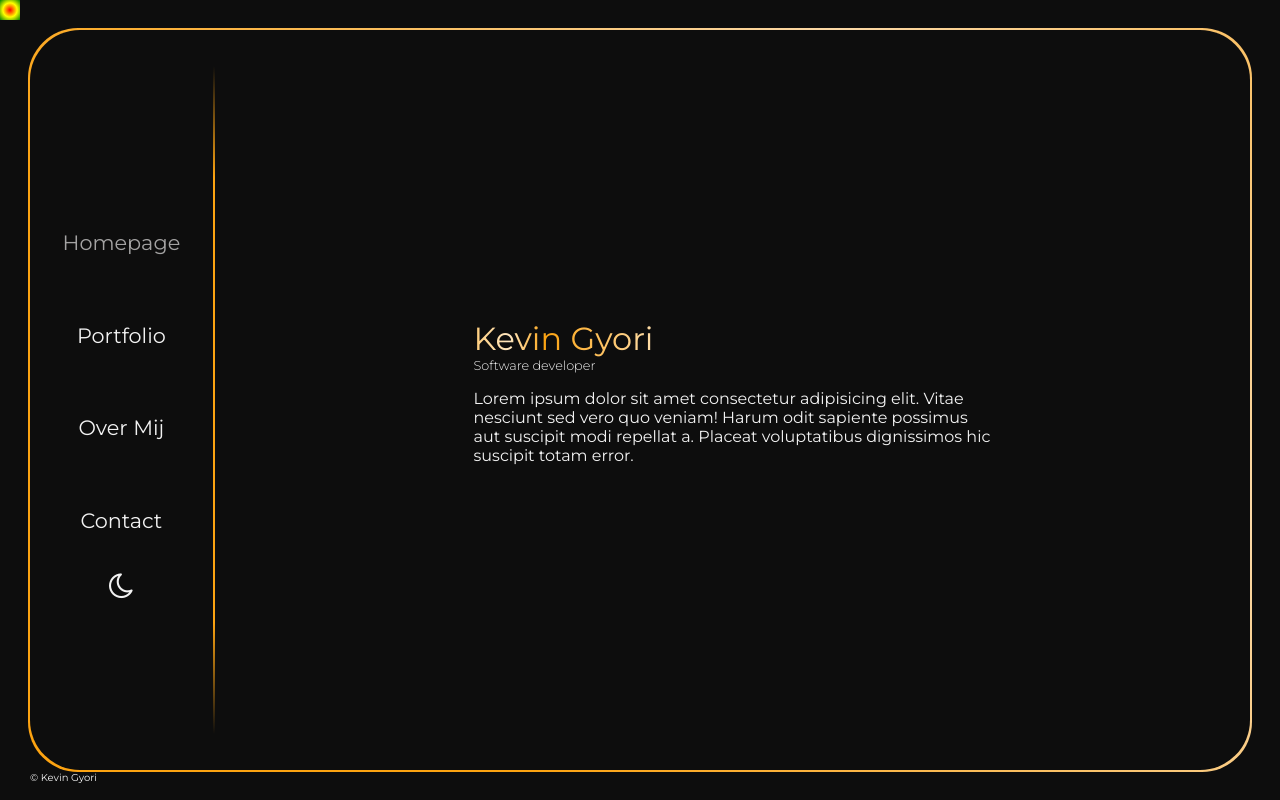
After one commit to GyKevin/Portfolio-website, a PHP site: template views/home/home.view.php in a window 1280 px wide. The commit adds this page. Run offline with PHP 8.4, Linux system fonts and the light colour scheme; the template is opened without the code that fills it, so the values that code supplies are empty.

Commit message:
mvc
dark mode switch doesn't work right now

```diff
--- /dev/null
+++ b/views/home/home.view.php
@@ -0,0 +1,7 @@
+<?php require './views/layout/header.php' ?>
+<div id="txt-container">
+    <h1>Kevin Gyori</h1>
+    <p id="small-txt">Software developer</p>
+    <p>Lorem ipsum dolor sit amet consectetur adipisicing elit. Vitae nesciunt sed vero quo veniam! Harum odit sapiente possimus aut suscipit modi repellat a. Placeat voluptatibus dignissimos hic suscipit totam error.</p>
+</div>
+<?php require './views/layout/footer.php' ?>
--- /dev/null
+++ b/views/layout/footer.php
@@ -0,0 +1,7 @@
+</main>
+    </div>
+    <footer>
+        <p>© Kevin Gyori</p>
+    </footer>
+</body>
+</html>
--- /dev/null
+++ b/views/layout/header.php
@@ -0,0 +1,29 @@
+<!DOCTYPE html>
+<html lang="en" data-theme="dark">
+<head>
+    <meta charset="UTF-8">
+    <meta name="viewport" content="width=device-width, initial-scale=1.0">
+    <link rel="stylesheet" href="./public/style/style.css">
+    <link rel="stylesheet" href="./public/style/homepage.css">
+    <link rel="stylesheet" href="https://cdnjs.cloudflare.com/ajax/libs/font-awesome/4.7.0/css/font-awesome.min.css">
+
+    <!-- dark/light mode switch -->
+     <script src="./public/lightmode.js"></script>
+    <title>Homepage</title>
+</head>
+<body>
+    <div id="container">
+        <div id="mouse-tracker"></div>
+        <header>
+            <nav>
+                <a class="selected-page" href="/">Homepage</a>
+                <a href="/portfolio">Portfolio</a>
+                <a href="/about">Over Mij</a>
+                <a href="/contact">Contact</a>
+            </nav>
+            <button id="lightModeSwitch">
+                <i class="fa fa-sun-o icon-light"></i>
+                <i class="fa fa-moon-o icon-dark"></i>
+            </button>
+        </header>
+        <main>
```
Also changed, not shown: index.php (+2 -40 lines), public/lightmode.js (renamed from lightmode.js), public/style/homepage.css (renamed from style/homepage.css), public/style/style.css (renamed from style/style.css), views/script.js (deleted), views/style.css (deleted).
